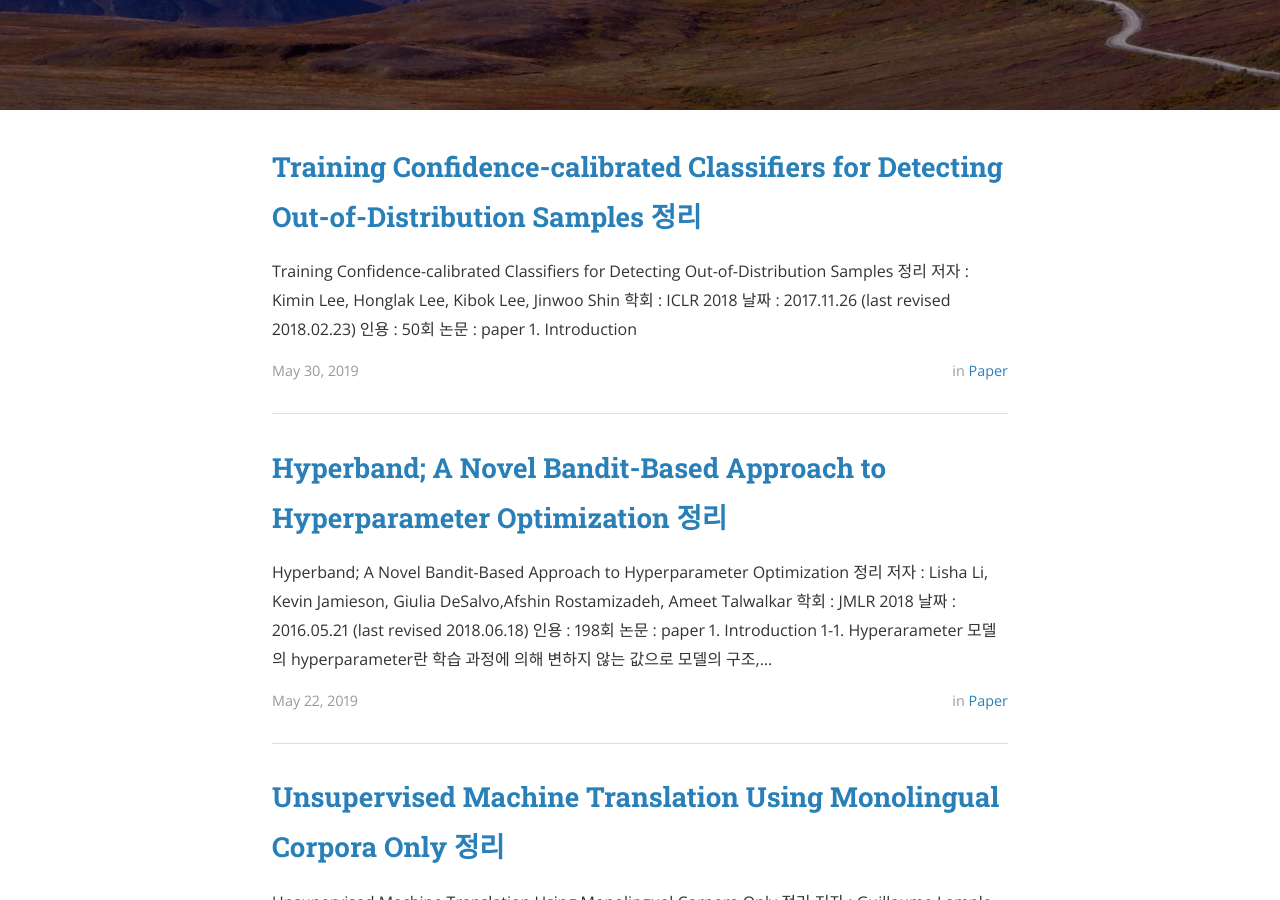
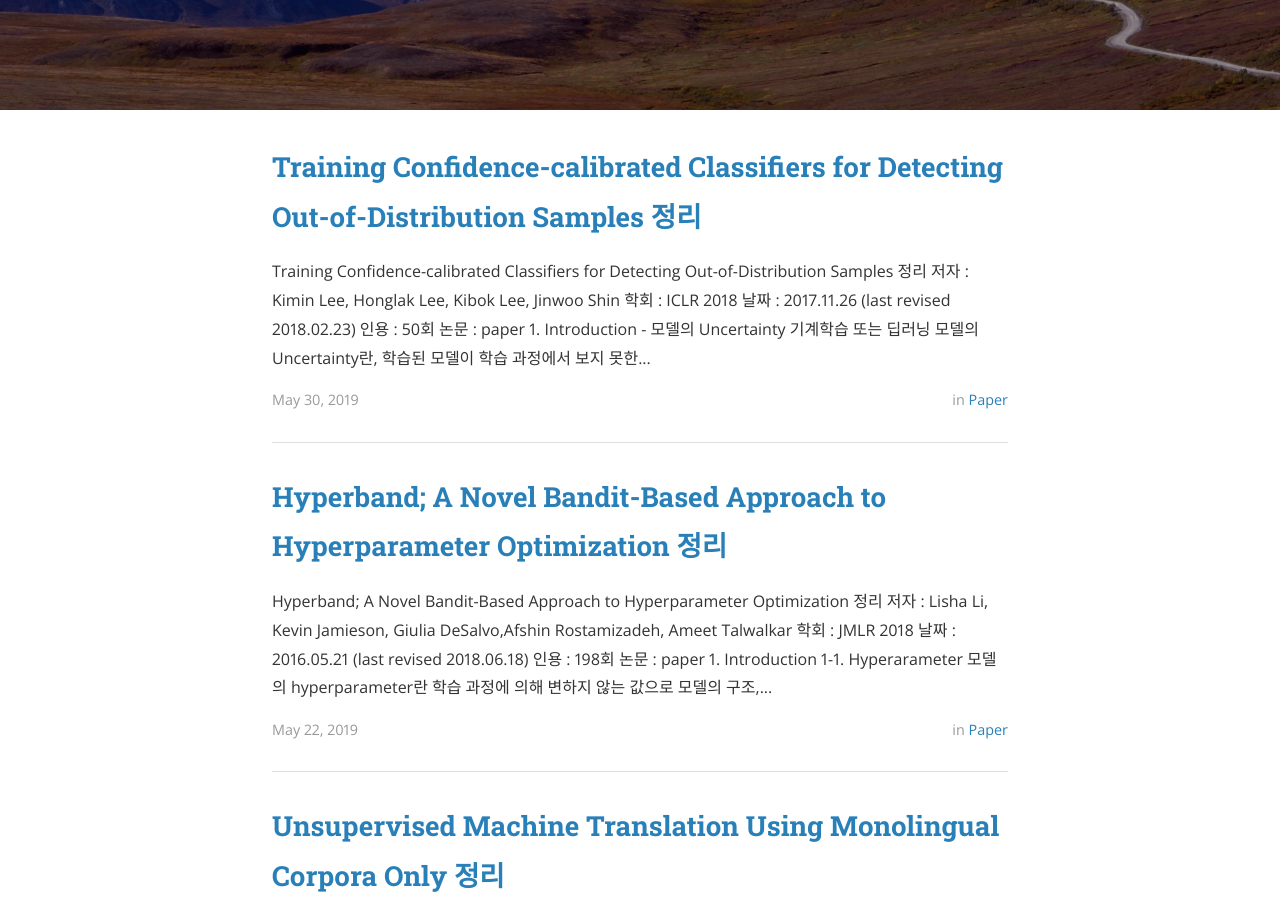
Before and after one commit to pod3275/pod3275.github.io, a Jekyll site: the page built from index.html, in a window 1280 px wide and 900 px high, scrolled down 393 px. Built offline with Jekyll 4.4.1, drawn with Linux system fonts in a browser that asks for light colours; nearby versions of some CDN libraries; the list of posts is cut into pages by our own code; some of the changed lines change nothing that is shown.

Commit message:
new post updating

```diff
--- a/_posts/2019-05-30-OOD.markdown
+++ b/_posts/2019-05-30-OOD.markdown
@@ -11,6 +11,29 @@
 - 학회 : ICLR 2018
 - 날짜 : 2017.11.26 (last revised 2018.02.23)
 - 인용 : 50회
-- 논문 : [paper](https://arxiv.org/pdf/1711.09325.pdf)
+- 논문 : [paper](https://arxiv.org/pdf/1603.06560.pdf)
 
 ## 1. Introduction
+**- 모델의 Uncertainty**
+  - 기계학습 또는 딥러닝 모델의 Uncertainty란, 학습된 모델이 학습 과정에서 보지 못한 데이터에 대해 도출한 결과에 대해 얼마나 믿을 것인지를 나타내는 요소.
+  - 간단히, 모델의 신뢰성.
+  - 자금 투자 혹은 의료 분야에서 기계학습 모델이 사용되는 경우, 모델이 도출한 결과의 영향력이 매우 크기 때문에 uncertainty가 중요함.
+
+## 2. Related Works
+**1) Softmax Probability**
+
+  ![image](https://user-images.githubusercontent.com/26705935/58702782-b8092c80-83e1-11e9-9da6-690f58e13c26.png)
+
+  - Softmax 값, 즉 분류 모델의 classification probability를 통해, 주어진 입력에 대해 모델이 얼마나 확신을 가지고 대답할 수 있는지 판단할 수 있음.
+  - 하지만 그림과 같이, 학습 과정에서 보지 못했던 입력에 대해 높은 classification probability로 틀려버리는 경우가 있기 때문에, 단순하게 softmax 값만으로는 uncertainty를 정확히 측정할 수 없음.
+
+**2) Threshold-based Detector**
+
+  ![image](https://user-images.githubusercontent.com/26705935/58703289-27335080-83e3-11e9-9bfa-23822ca5c281.png)
+
+  - 2015년 [논문](https://ieeexplore.ieee.org/document/7439470) 및 다른 논문들에서 연구됨.
+  - 입력 데이터가 학습 데이터 분포에 해당하는지(in-distrubution), 학습 데이터 분포 밖인지(out-of-distribution)를 판별하는 연구.
+  - 모델의 softmax 값을 기반으로 score를 계산하여, 특정 threshold보다 높으면 입력을 in-distribution, 낮으면 입력을 out-of-distribution으로 판단.
+  - 한계점: 모델 학습 데이터(in-distrubution)를 어떻게 잡냐에 따라 성능이 좌지우지됨.
+
+## 3. Proposed Methods
```
